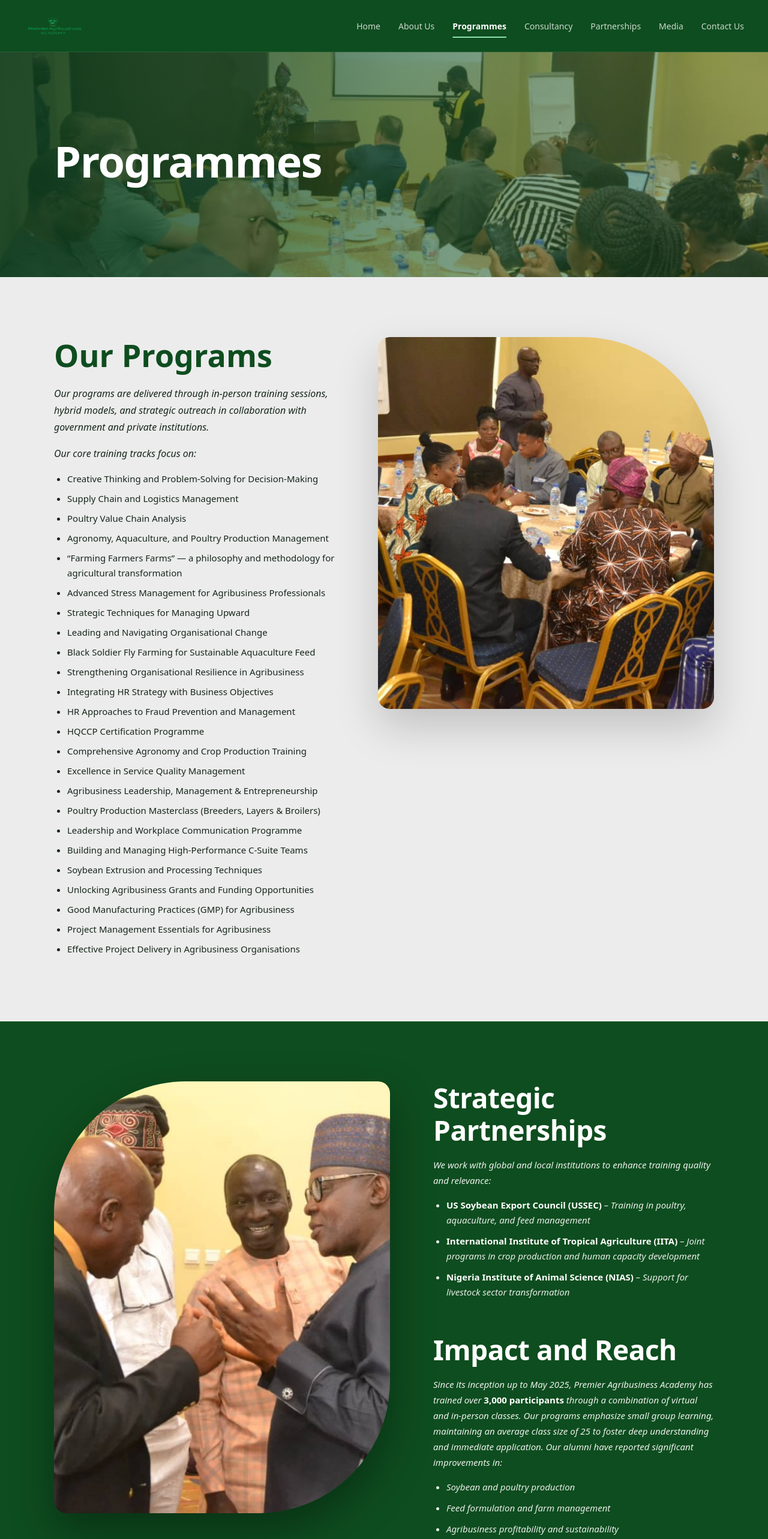
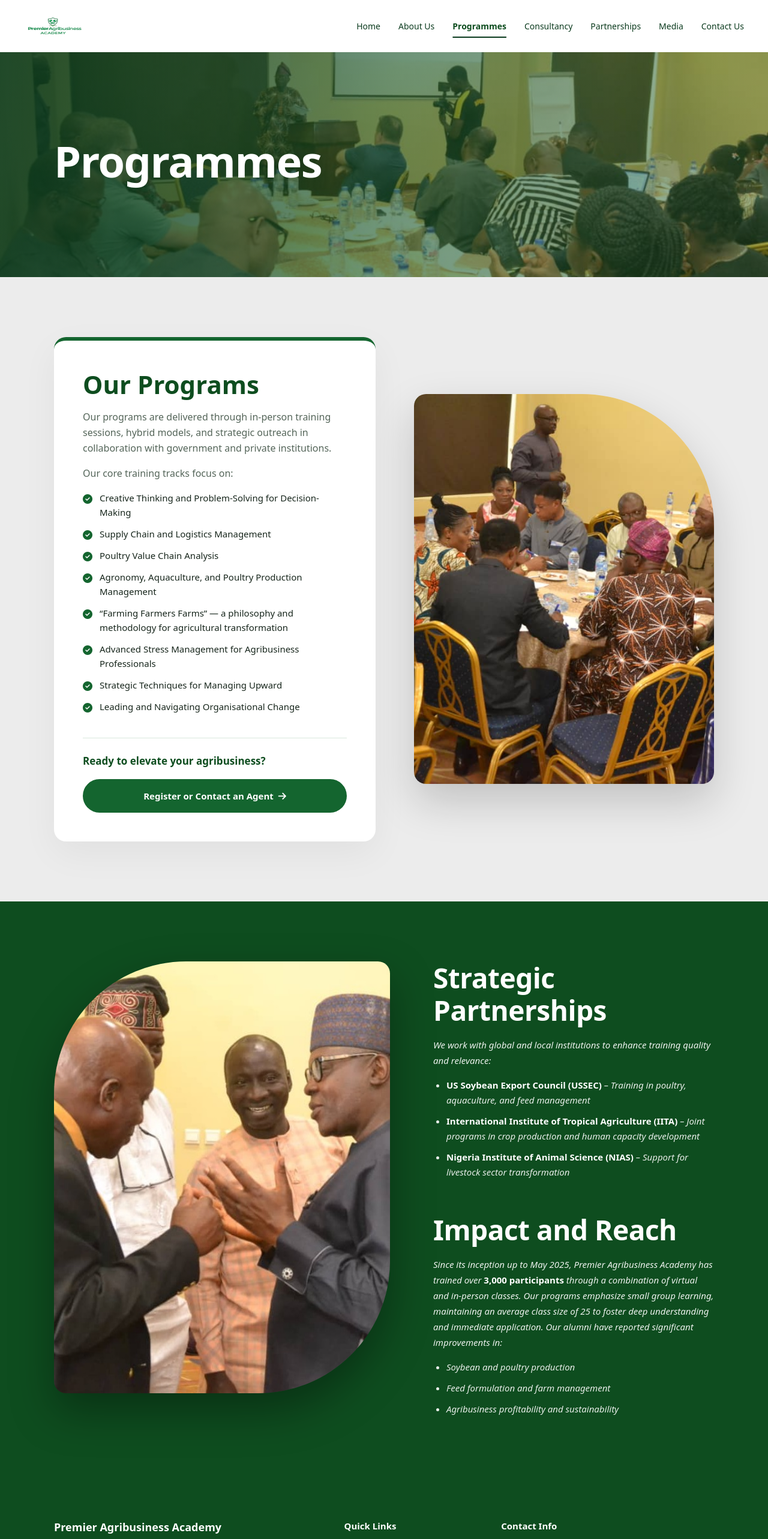
Before and after one commit to eniolaadebanjo60-afk/PAA, a React (Vite) app: page /programmes in a window 1280 px wide. Shown: the top 2566 px of the page at 60% size. Built offline with nearby package versions, Linux system fonts and the light colour scheme; a web font is replaced by a local one.

Commit message:
texts changed , ux improved.

```diff
--- a/src/components/Footer.jsx
+++ b/src/components/Footer.jsx
@@ -9,7 +9,7 @@ export default function Footer() {
         <div className="footer-grid">
           <div className="footer-brand">
             <div className="footer-logo-text">
-              <strong>Premier AgriBusiness Academy</strong>
+              <strong>Premier Agribusiness Academy</strong>
               <small>Shape the Future You Deserve</small>
             </div>
             <p>
@@ -46,7 +46,7 @@ export default function Footer() {
         </div>
 
         <div className="footer-bottom">
-          <span>© {year} Premier AgriBusiness Academy. All rights reserved.</span>
+          <span>© {year} Premier Agribusiness Academy. All rights reserved.</span>
         </div>
       </div>
     </footer>
--- a/src/components/Navbar.jsx
+++ b/src/components/Navbar.jsx
@@ -16,7 +16,7 @@ export default function Navbar() {
   return (
     <nav>
       <Link to="/" className="nav-logo" onClick={closeMenu}>
-        <img src={logo} alt="Premier AgriBusiness Academy" />
+        <img src={logo} alt="Premier Agribusiness Academy" />
       </Link>
 
       <button
--- a/src/components/Testimonial.jsx
+++ b/src/components/Testimonial.jsx
@@ -4,7 +4,7 @@ const testimonials = [
   {
     name: 'Ngozi Nwafor',
     role: 'Agribusiness Manager',
-    text: 'Premier AgriBusiness Academy opened my eyes to the business side of agriculture. The training on leadership and business acumen helped me improve how I manage people and resources. I now approach agribusiness not just as production, but as a structured enterprise with growth potential.',
+    text: 'Premier Agribusiness Academy opened my eyes to the business side of agriculture. The training on leadership and business acumen helped me improve how I manage people and resources. I now approach agribusiness not just as production, but as a structured enterprise with growth potential.',
   },
   {
     name: 'Tunde Akinpelu',
@@ -14,7 +14,7 @@ const testimonials = [
   {
     name: 'Usman Danladi',
     role: 'HR Professional',
-    text: 'The sessions at Premier AgriBusiness Academy were eye-opening. I especially valued the focus on personal effectiveness and workplace culture. I have been able to apply these lessons in my organization, and the improvement in teamwork and productivity has been remarkable.',
+    text: 'The sessions at Premier Agribusiness Academy were eye-opening. I especially valued the focus on personal effectiveness and workplace culture. I have been able to apply these lessons in my organization, and the improvement in teamwork and productivity has been remarkable.',
   },
 ]
 
--- a/src/pages/About.jsx
+++ b/src/pages/About.jsx
@@ -162,7 +162,7 @@ export default function About() {
           <div className="why-header">
             <h2 className="why-heading">Why Choose Us?</h2>
             <p className="why-sub">
-              At Premier AgriBusiness Academy, our results speak for themselves.
+              At Premier Agribusiness Academy, our results speak for themselves.
               With expert faculty, industry-relevant content, and practical
               learning approaches, we empower participants to grow their
               careers and businesses with confidence.
--- a/src/pages/Consultancy.jsx
+++ b/src/pages/Consultancy.jsx
@@ -33,7 +33,7 @@ export default function Consultancy() {
           <div className="services-text">
             <h2 className="services-heading">Consultancy Services</h2>
             <p>
-              At Premier AgriBusiness Academy, we go beyond training
+              At Premier Agribusiness Academy, we go beyond training
               individuals. We collaborate with organizations, institutions, and
               industry leaders to deliver tailored consultancy solutions. Our
               consultancy services focus on strengthening agribusiness systems,
@@ -58,7 +58,7 @@ export default function Consultancy() {
             </ul>
 
             <p>
-              At Premier AgriBusiness Academy, we combine industry knowledge
+              At Premier Agribusiness Academy, we combine industry knowledge
               with practical solutions to help organizations thrive in a
               rapidly evolving agribusiness landscape.
             </p>
--- a/src/pages/Home.jsx
+++ b/src/pages/Home.jsx
@@ -119,7 +119,7 @@ export default function Home() {
               <div className="video-frame">
                 <iframe
                   src={whyVideo}
-                  title="Why Participants Choose Premier AgriBusiness Academy"
+                  title="Why Participants Choose Premier Agribusiness Academy"
                   loading="lazy"
                   allow="accelerometer; clipboard-write; encrypted-media; gyroscope; picture-in-picture"
                   allowFullScreen
@@ -134,10 +134,10 @@ export default function Home() {
 
           <div className="why-choose-text">
             <h2 className="why-choose-heading">
-              Why Participants Choose<br />Premier AgriBusiness Academy
+              Why Participants Choose<br />Premier Agribusiness Academy
             </h2>
             <p className="why-choose-sub">
-              Our participants share how Premier AgriBusiness Academy shaped
+              Our participants share how Premier Agribusiness Academy shaped
               their journey.
             </p>
           </div>
--- a/src/pages/Partnership.jsx
+++ b/src/pages/Partnership.jsx
@@ -22,7 +22,7 @@ export default function Partnership() {
           <div className="partner-intro-text">
             <h2 className="partner-intro-heading">Partner with Us</h2>
             <p>
-              Collaboration is at the heart of Premier AgriBusiness Academy.
+              Collaboration is at the heart of Premier Agribusiness Academy.
               We believe that strong partnerships create lasting impact in
               agribusiness, education, and workforce development. By working
               with global institutions, industry leaders, and development
--- a/src/pages/Programmes.jsx
+++ b/src/pages/Programmes.jsx
@@ -1,3 +1,4 @@
+import { Link } from 'react-router-dom'
 import '../styles/programmes.css'
 
 const courses = [
@@ -59,6 +60,7 @@ export default function Programmes() {
 
       <section className="programs-section">
         <div className="section-inner programs-inner">
+          <div className="programs-content-card">
             <div className="programs-text">
               <h2 className="programs-heading">Our Programs</h2>
               <p className="programs-lead">
@@ -67,11 +69,20 @@ export default function Programmes() {
                 government and private institutions.
               </p>
               <p className="programs-lead">Our core training tracks focus on:</p>
+
               <ul className="programs-list">
                 {courses.map((course) => (
                   <li key={course}>{course}</li>
                 ))}
               </ul>
+
+              <div className="programs-cta">
+                <p>Ready to elevate your agribusiness?</p>
+                <Link to="/contact-us" className="btn-primary programs-cta-btn">
+                  Register or Contact an Agent &nbsp;<i className="fa-solid fa-arrow-right"></i>
+                </Link>
+              </div>
+            </div>
           </div>
 
           <div className="programs-image-wrap">
--- a/src/styles/index.css
+++ b/src/styles/index.css
@@ -168,7 +168,7 @@ nav {
   align-items: center;
   justify-content: space-between;
   padding: 8px 40px;
-  background: var(--green-deep);
+  background: var(--white);
   border-bottom: 1px solid rgba(255, 255, 255, 0.1);
 }
 
@@ -205,17 +205,17 @@ nav {
   padding: 8px 0;
   font-size: 14px;
   font-weight: 500;
-  color: rgba(255, 255, 255, 0.78);
+  color: var(--green-dark);
   text-decoration: none;
   transition: color 0.25s ease;
 }
 
 .nav-links a:hover {
-  color: var(--white);
+  color: var(--green);
 }
 
 .nav-links a.active {
-  color: var(--white);
+  color: var(--green-deep);
   font-weight: 600;
 }
 
@@ -226,7 +226,7 @@ nav {
   bottom: -2px;
   width: 0;
   height: 2px;
-  background: var(--accent-light);
+  background: var(--green-dark);
   border-radius: 2px;
   transform: translateX(-50%);
   transition: width 0.3s cubic-bezier(0.65, 0, 0.35, 1);
--- a/src/styles/programmes.css
+++ b/src/styles/programmes.css
@@ -1,4 +1,3 @@
-
 .programmes-page .programmes-hero {
   padding: 140px 0;
   background:
@@ -23,51 +22,105 @@
 
 .programmes-page .programs-inner {
   display: flex;
-  gap: 72px;
-  align-items: flex-start;
+  gap: 64px;
+  align-items: center;
 }
 
-.programmes-page .programs-text {
+.programmes-page .programs-content-card {
   flex: 1;
+  background: var(--white);
+  padding: 48px;
+  border-radius: 20px;
+  box-shadow: 0 20px 60px rgba(0, 0, 0, 0.05);
+  border-top: 6px solid var(--green);
   min-width: 0;
 }
 
 .programmes-page .programs-heading {
-  font-size: 52px;
-  line-height: 60px;
+  font-size: 42px;
+  line-height: 50px;
   color: var(--green-deep);
-  margin-bottom: 20px;
+  margin-bottom: 16px;
 }
 
 .programmes-page .programs-lead {
   font-size: 16px;
-  line-height: 28px;
-  font-style: italic;
-  color: var(--text);
+  line-height: 26px;
+  color: var(--text-muted);
   margin-bottom: 16px;
 }
 
 .programmes-page .programs-list {
-  list-style: disc;
-  margin: 0;
-  padding-left: 22px;
+  list-style: none;
+  margin: 0 0 32px;
+  padding: 0;
+  max-height: 380px;
+  overflow-y: auto;
+  padding-right: 16px;
+}
+
+.programmes-page .programs-list::-webkit-scrollbar {
+  width: 6px;
+}
+
+.programmes-page .programs-list::-webkit-scrollbar-track {
+  background: var(--green-bg);
+  border-radius: 10px;
+}
+
+.programmes-page .programs-list::-webkit-scrollbar-thumb {
+  background: var(--green);
+  border-radius: 10px;
 }
 
 .programmes-page .programs-list li {
-  margin-bottom: 8px;
+  position: relative;
+  padding-left: 28px;
+  margin-bottom: 12px;
   font-size: 15px;
-  line-height: 25px;
+  line-height: 24px;
   color: var(--text);
+}
+
+.programmes-page .programs-list li::before {
+  content: '\f058';
+  font-family: 'Font Awesome 6 Free';
+  font-weight: 900;
+  position: absolute;
+  left: 0;
+  top: 2px;
+  color: var(--green);
+  font-size: 16px;
+}
+
+.programmes-page .programs-cta {
+  padding-top: 24px;
+  border-top: 1px solid var(--border);
+}
+
+.programmes-page .programs-cta p {
+  font-size: 17px;
+  font-weight: 700;
+  color: var(--green-deep);
+  margin-bottom: 16px;
+}
+
+.programmes-page .programs-cta-btn {
+  width: 100%;
+  text-align: center;
+  justify-content: center;
+  padding: 16px 24px;
+  font-size: 15px;
 }
 
 .programmes-page .programs-image-wrap {
   flex-shrink: 0;
-  width: 560px;
+  width: 500px;
 }
 
 .programmes-page .programs-image {
   width: 100%;
-  height: 620px;
+  height: 650px;
   background: url('../assets/OUR_PROGRAM.jpeg') center/cover no-repeat;
   border-radius: 20px 220px 20px 20px;
   box-shadow: 0 30px 70px rgba(0, 0, 0, 0.18);
@@ -78,7 +131,6 @@
   transform: translateY(-4px);
   box-shadow: 0 40px 90px rgba(0, 0, 0, 0.24);
 }
-
 
 .programmes-page .partnerships-impact-section {
   padding: 100px 0;
@@ -177,6 +229,10 @@
     gap: 40px;
   }
 
+  .programmes-page .programs-content-card {
+    padding: 32px 24px;
+  }
+
   .programmes-page .programs-image-wrap,
   .programmes-page .pi-image-wrap {
     width: 100%;
@@ -190,6 +246,12 @@
 
   .programmes-page .pi-image {
     border-radius: 140px 20px 20px 20px;
+  }
+
+  .programmes-page .programs-list {
+    max-height: none;
+    overflow-y: visible;
+    padding-right: 0;
   }
 
   .programmes-page .programs-heading {
```
Also changed, not shown: src/pages/Contact.jsx (+101 -21 lines), src/styles/contact.css (+69 -16 lines), src/assets/MISSION.jpeg. Lines whose indentation alone changed are shown as unchanged.
